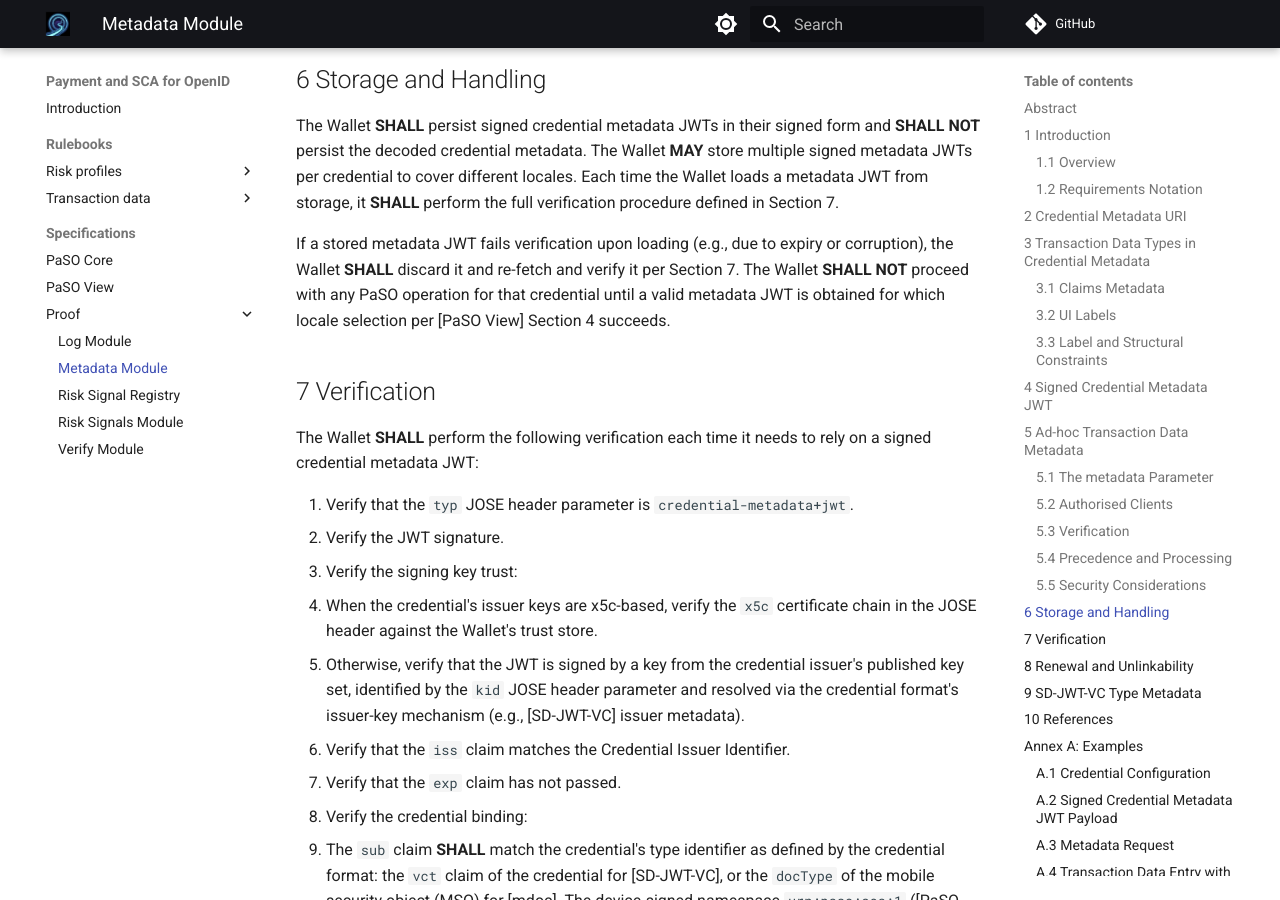
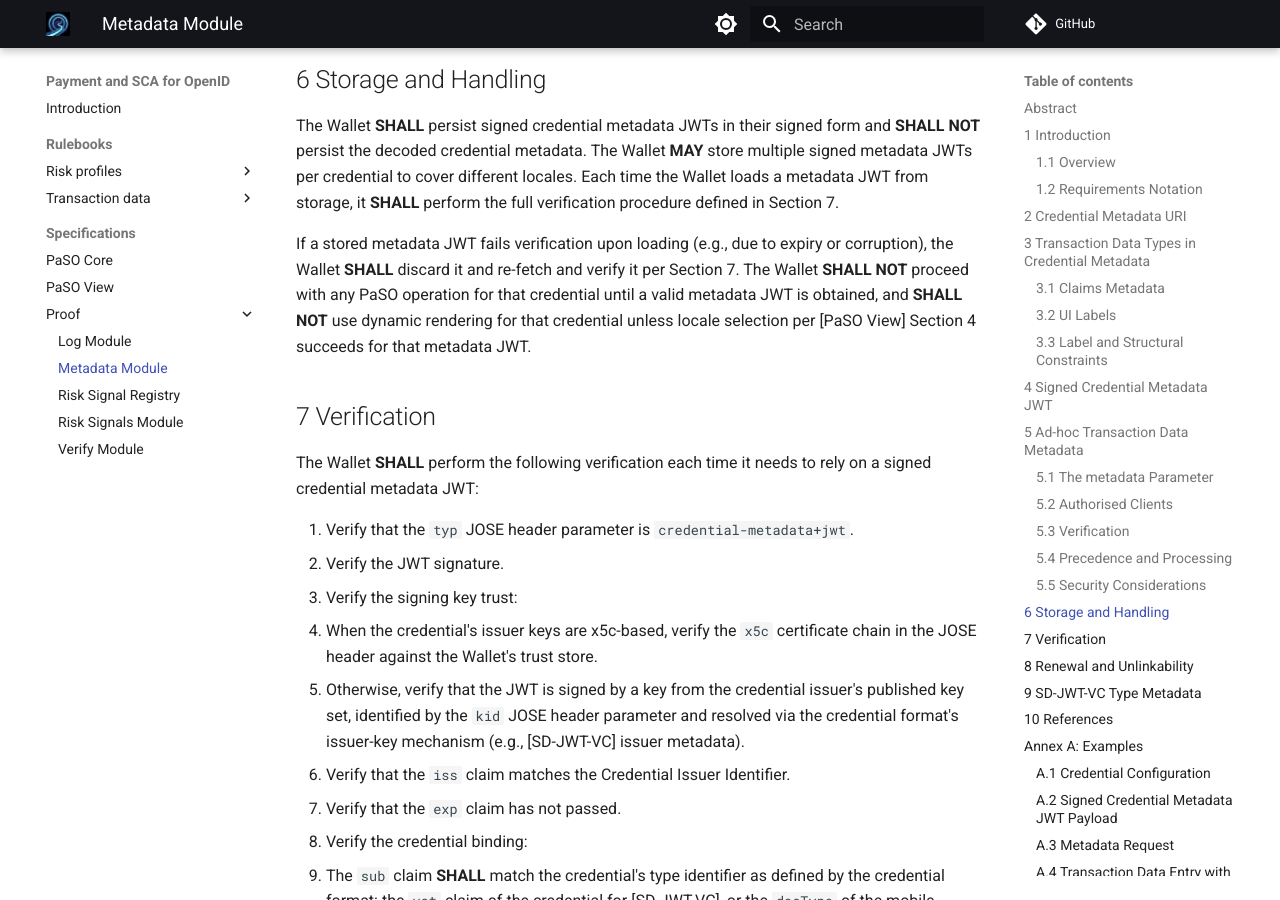
Before and after one commit to APTITUDE-Consortium/payments-and-sca-for-openid, an MkDocs documentation site: the page built from docs/specifications/proof/paso-proof-metadata.md, in a window 1280 px wide and 900 px high, scrolled down 10149 px. Built offline with MkDocs 1.6.1 and Material for MkDocs 9.7.7, drawn with Linux system fonts in a browser that asks for light colours; comment, search, counter and statistics services are not loaded; the version menu is left out.

Commit message:
docs: scope generic-rendering and metadata locale gate to dynamic rendering

```diff
--- a/docs/specifications/proof/paso-proof-metadata.md
+++ b/docs/specifications/proof/paso-proof-metadata.md
@@ -213,7 +213,7 @@ Together with Section 3, this mechanism lets an Attestation Provider reserve tra
 
 The Wallet **SHALL** persist signed credential metadata JWTs in their signed form and **SHALL NOT** persist the decoded credential metadata. The Wallet **MAY** store multiple signed metadata JWTs per credential to cover different locales. Each time the Wallet loads a metadata JWT from storage, it **SHALL** perform the full verification procedure defined in Section 7.
 
-If a stored metadata JWT fails verification upon loading (e.g., due to expiry or corruption), the Wallet **SHALL** discard it and re-fetch and verify it per Section 7. The Wallet **SHALL NOT** proceed with any PaSO operation for that credential until a valid metadata JWT is obtained for which locale selection per [PaSO View] Section 4 succeeds.
+If a stored metadata JWT fails verification upon loading (e.g., due to expiry or corruption), the Wallet **SHALL** discard it and re-fetch and verify it per Section 7. The Wallet **SHALL NOT** proceed with any PaSO operation for that credential until a valid metadata JWT is obtained, and **SHALL NOT** use dynamic rendering for that credential unless locale selection per [PaSO View] Section 4 succeeds for that metadata JWT.
 
 ## 7 Verification
 
```
Also changed, not shown: docs/specifications/paso-core.md (+1 -1 lines), docs/specifications/paso-view.md (+2 -0 lines).
